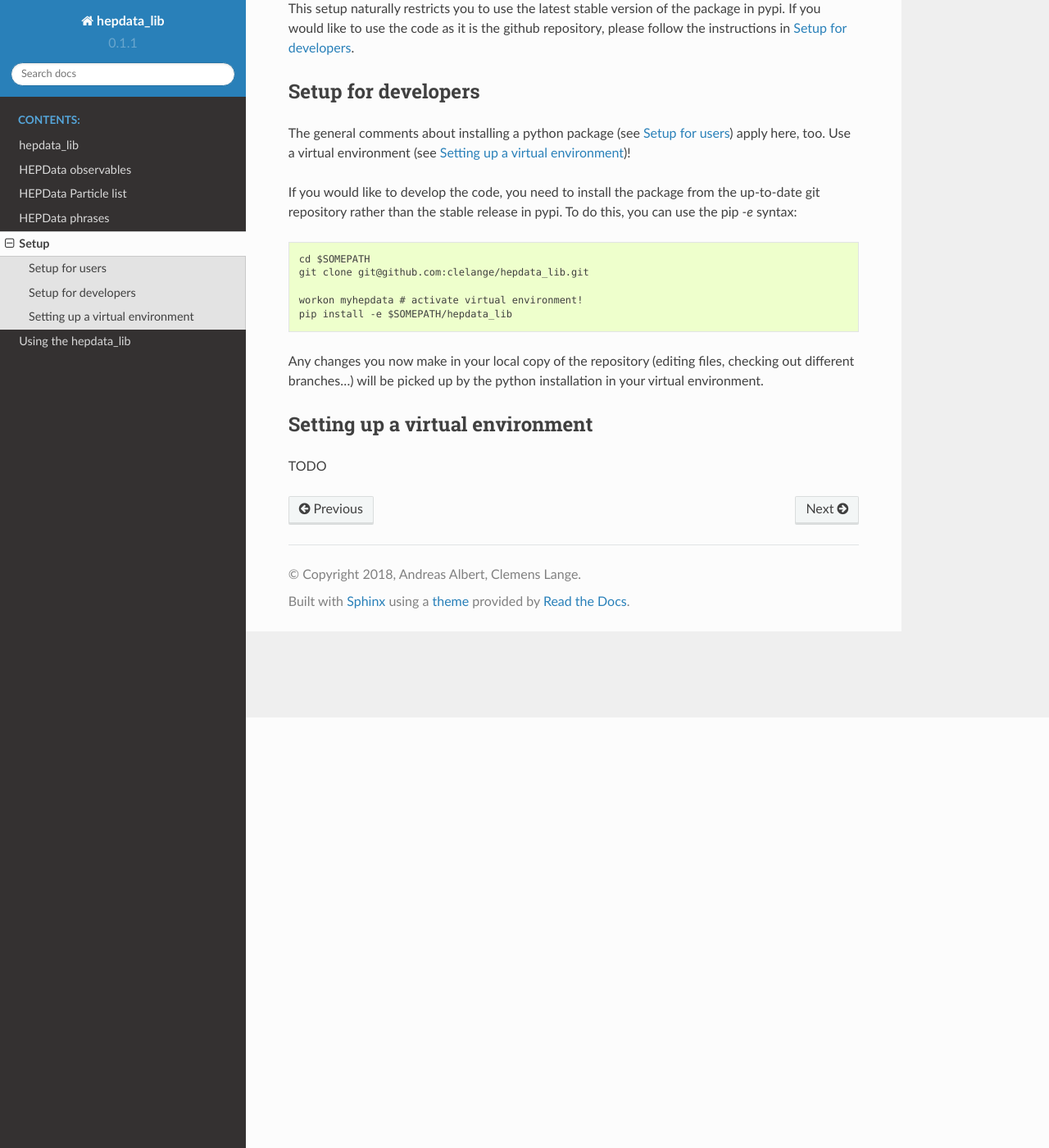
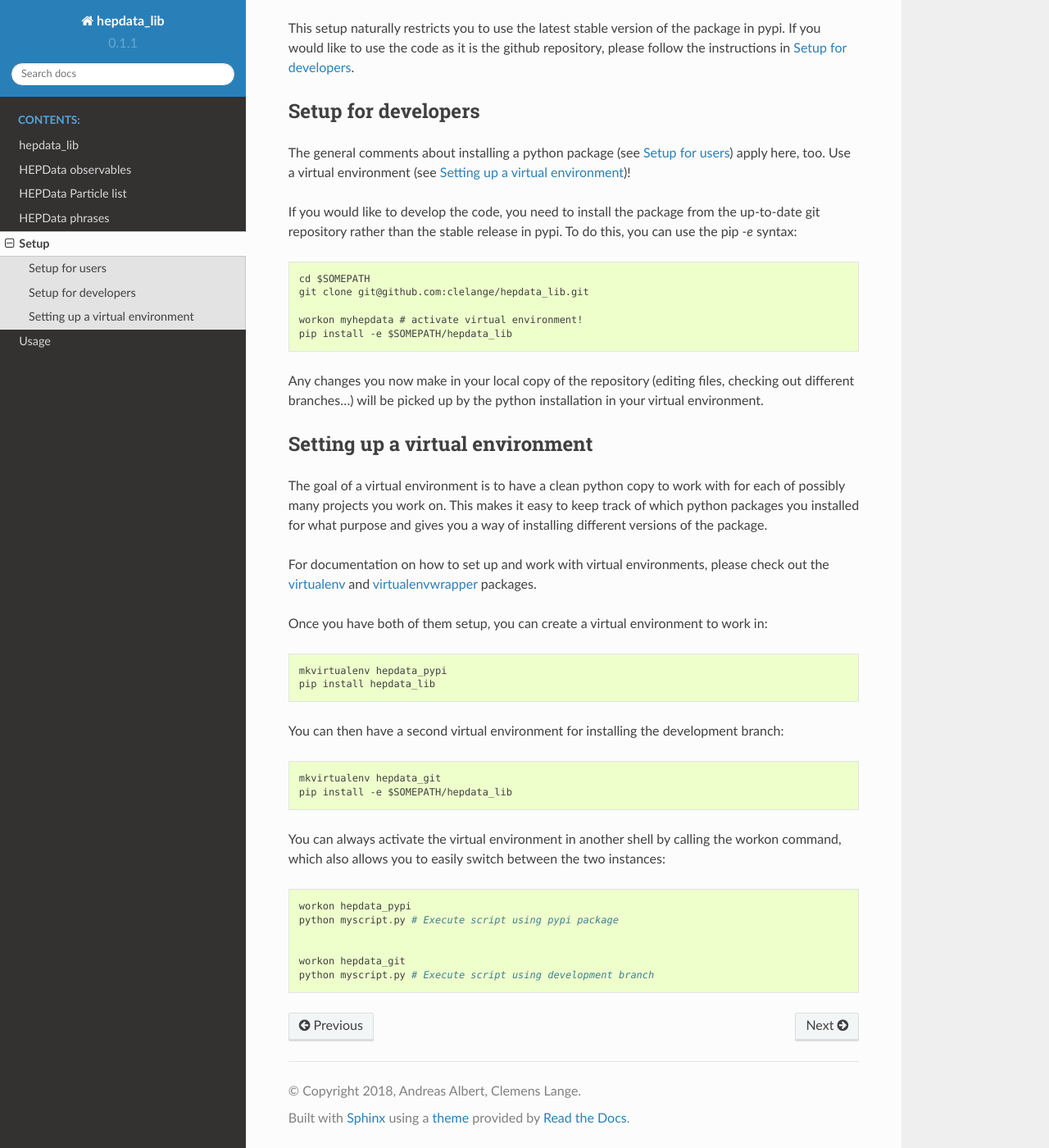
Before and after one commit to HEPData/hepdata_lib, a Sphinx documentation site: the page built from docs/setup.rst, in a window 1280 px wide and 1400 px high, scrolled down 525 px. Shown: the whole window at 82% size. Built offline with Sphinx 7.4.7 and the Read the Docs theme 2.0.0, drawn with Linux system fonts in a browser that asks for light colours; some of the changed text lies outside the part shown.

Commit message:
More docu on virtualenv.

```diff
--- a/docs/setup.rst
+++ b/docs/setup.rst
@@ -6,7 +6,7 @@ Setup
 Setup for users
 -----------------
 
-The library is available for installation as a pypi package and can be installed with pip:
+The library is available for installation as a pypi package and can be installed from the terminal with pip:
 
 
 ::
@@ -45,4 +45,34 @@ Any changes you now make in your local copy of the repository (editing files, ch
 Setting up a virtual environment
 --------------------------------
 
-TODO
+The goal of a virtual environment is to have a clean python copy to work with for each of possibly many projects you work on. This makes it easy to keep track of which python packages you installed for what purpose and gives you a way of installing different versions of the package.
+
+For documentation on how to set up and work with virtual environments, please check out the virtualenv_ and virtualenvwrapper_ packages.
+
+.. _virtualenv: https://pypi.org/project/virtualenv/
+.. _virtualenvwrapper: https://virtualenvwrapper.readthedocs.io/en/latest/
+
+Once you have both of them setup, you can create a virtual environment to work in:
+
+::
+
+   mkvirtualenv hepdata_pypi
+   pip install hepdata_lib
+
+You can then have a second virtual environment for installing the development branch:
+
+::
+
+    mkvirtualenv hepdata_git
+    pip install -e $SOMEPATH/hepdata_lib
+
+You can always activate the virtual environment in another shell by calling the workon command, which also allows you to easily switch between the two instances:
+
+::
+
+    workon hepdata_pypi
+    python myscript.py # Execute script using pypi package
+
+
+    workon hepdata_git
+    python myscript.py # Execute script using development branch
--- a/docs/usage.rst
+++ b/docs/usage.rst
@@ -1,4 +1,4 @@
-Using the hepdata_lib
+Usage
 =======================
 
 The library aims to offer tools for two main operations:
```
Also changed, not shown: other parts of docs/usage.rst (+2 -2 lines).
